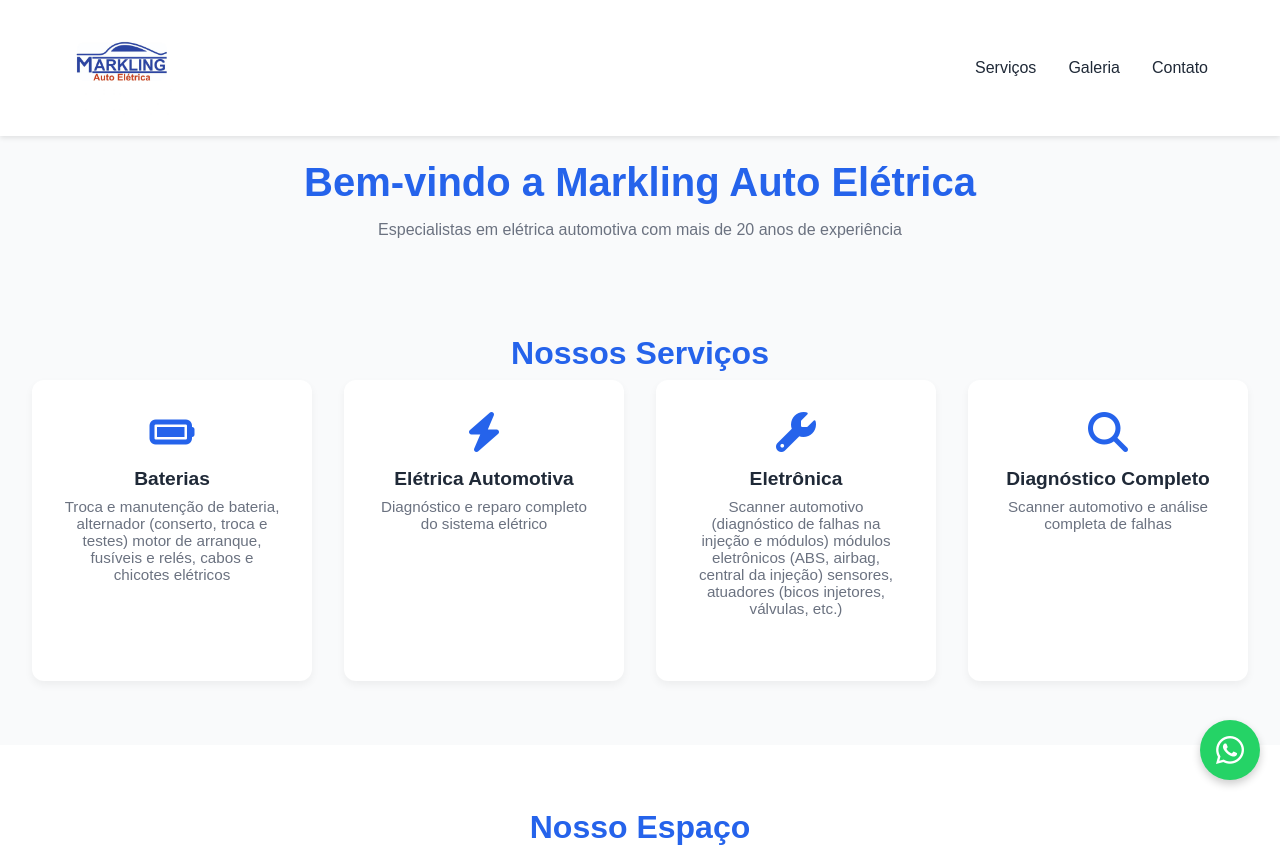
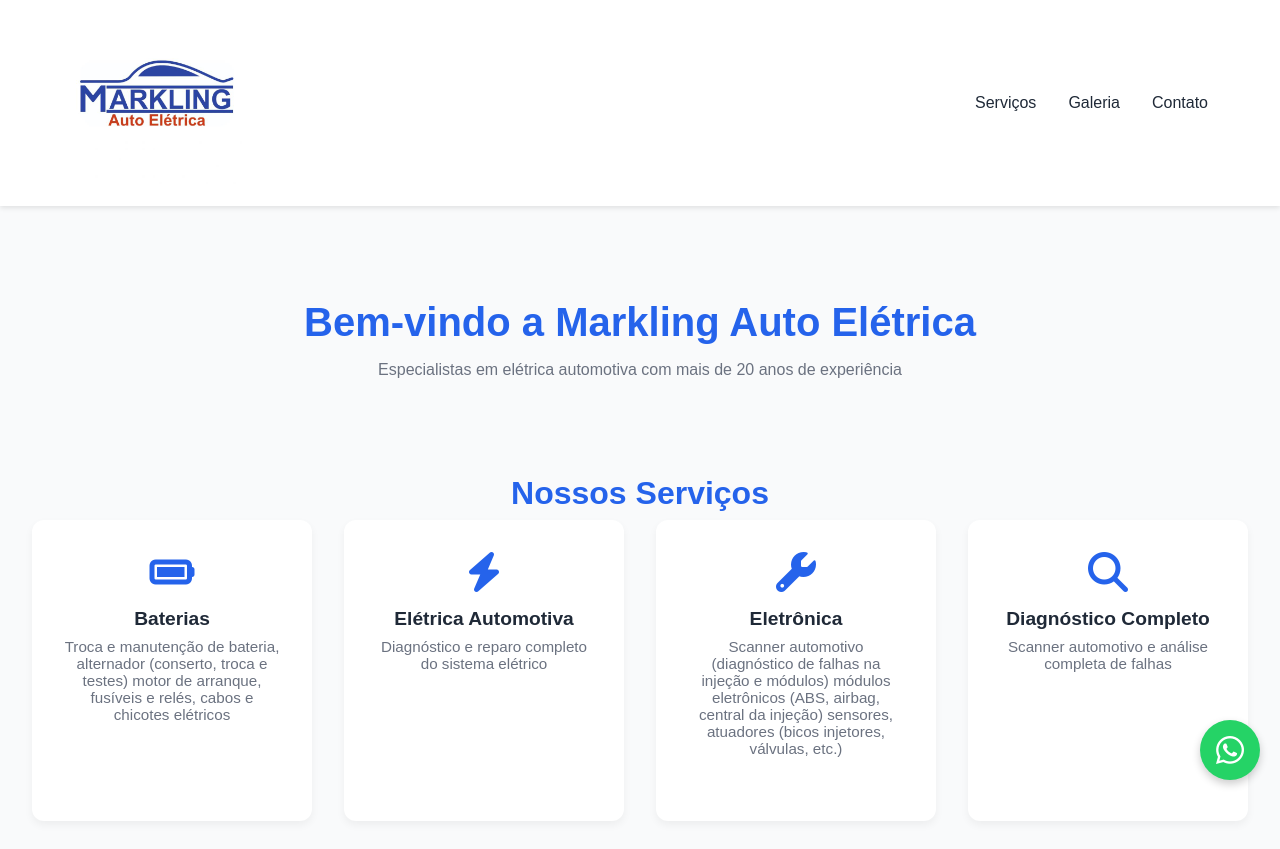
Before and after one commit to danielima7/site-mec-nica-el-trica, a plain HTML site: page web/img/index.html in a window 1280 px wide. Shown: the top 849 px of the page. Drawn offline with Linux system fonts and the light colour scheme.

Commit message:
att código

```diff
--- a/web/img/index.html
+++ b/web/img/index.html
@@ -20,14 +20,14 @@ header .container { display:flex; justify-content:space-between; align-items:cen
 nav ul { display:flex; list-style:none; gap:2rem; }
 nav ul li a:hover { color:#2563eb; font-weight:bold; }
 .logo img {
-  height: 150px; /* aumenta o tamanho da logo */
-  max-height: 100px; /* limite opcional */
+  height: 170px; /* aumenta o tamanho da logo */
+  max-height: 170px; /* limite opcional */
   width: auto; /* mantém proporção */
 }
 
 /* Hero */
 .hero {
-  padding-top:160px; /* ajustado para header maior */
+  padding-top:300px; /* ajustado para header maior */
   text-align:center;
 }
 
@@ -91,8 +91,6 @@ nav ul li a:hover { color:#2563eb; font-weight:bold; }
   </div>
 </header>
 
-
-
 <section class="hero">
   <h1>Bem-vindo a Markling Auto Elétrica</h1>
   <p>Especialistas em elétrica automotiva com mais de 20 anos de experiência</p>
@@ -134,7 +132,8 @@ nav ul li a:hover { color:#2563eb; font-weight:bold; }
     <img src="WhatsApp Image 2025-08-18 at 18.01.28.jpeg" alt="Recepção com balcão">
     <img src="WhatsApp Image 2025-08-18 at 18.01.29 (1).jpeg" alt="Fachada com placa da empresa">
     <img src="WhatsApp Image 2025-08-18 at 18.01.29 (2).jpeg" alt="Visão lateral da oficina">
-    <img src="WhatsApp Image 2025-08-18 at 18.01.29.jpeg" alt="Elevador com carro em manutenção">
+    <img src="WhatsApp Image 2025-08-18 at 18.01.28 (4).jpeg" alt="Nova área da oficina">
+    <img src="WhatsApp Image 2025-08-18 at 16.02.58.jpeg" alt="Área de trabalho com ferramentas">
   </div>
 </section>
 
```
